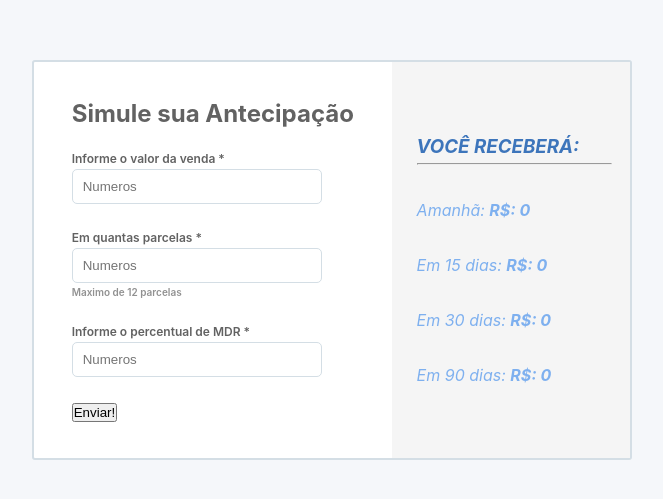
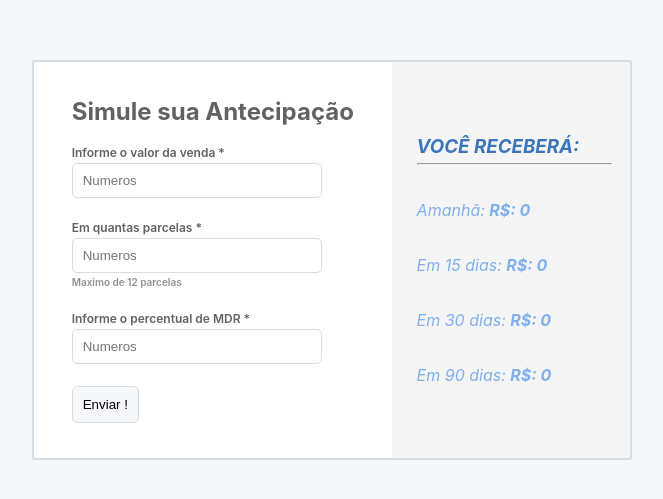
Before and after one commit to DiegoOlive29/TesteTecnicoFrontEnd, a React (Create React App) app in the folder test-frontend/: page / in a window 1280 px wide. Shown: the part 145-644 px from the top of the page, without its empty margins (308-971 px from the left). Built offline with nearby package versions, Linux system fonts and the light colour scheme.

Commit message:
styled button

```diff
--- a/test-frontend/src/components/LeftContainer/index.tsx
+++ b/test-frontend/src/components/LeftContainer/index.tsx
@@ -1,4 +1,4 @@
-import {LeftContainer , SmallerText, Error } from "./styles";
+import {LeftContainer , SmallerText, Error, ButtonSend } from "./styles";
 import { useForm } from "react-hook-form";
 import * as yup from "yup";
 import { yupResolver } from '@hookform/resolvers/yup';
@@ -62,7 +62,7 @@ const LeftCon=({setDados,setLoad,setInternalProblem}:LeftProps) =>{
                         <input type="text" placeholder="Numeros" {...register('mdr')} />
                          <Error>{errors.mdr?.message}</Error>
                         </label>
-                     <button type="submit">Enviar!</button>
+                     <ButtonSend type="submit">Enviar !</ButtonSend>
                     </form>
 
             </LeftContainer>
--- a/test-frontend/src/components/LeftContainer/styles.tsx
+++ b/test-frontend/src/components/LeftContainer/styles.tsx
@@ -64,3 +64,12 @@ export const Error = styled.span`
   font-size         : 10px;
   color             : var(--redError);
 `;
+export const ButtonSend = styled.button`
+    padding         : 10px;
+    background-color: var(--whiteback);
+    border          : solid 1px var(--grey);
+    border-radius   : 5px;
+    :hover{
+    border          : solid 1px var(--blueMin);
+
+}`
```
